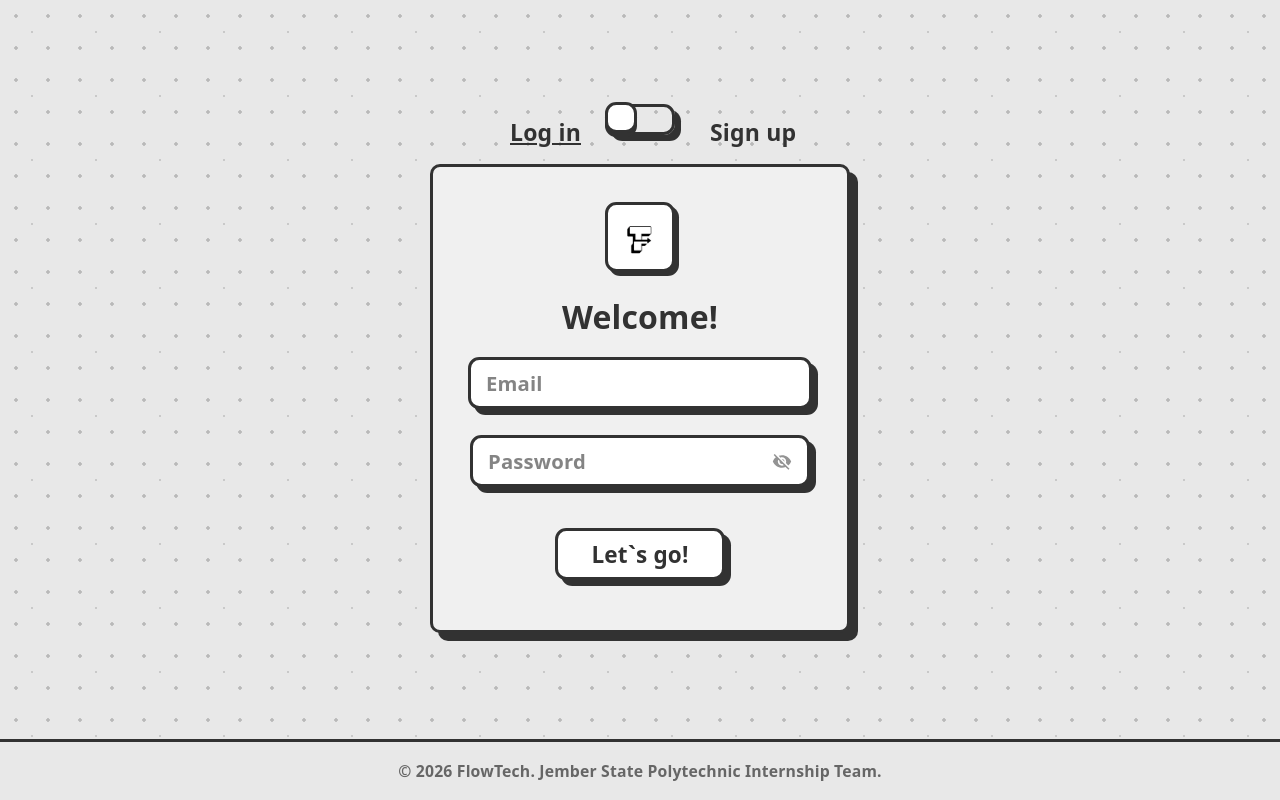
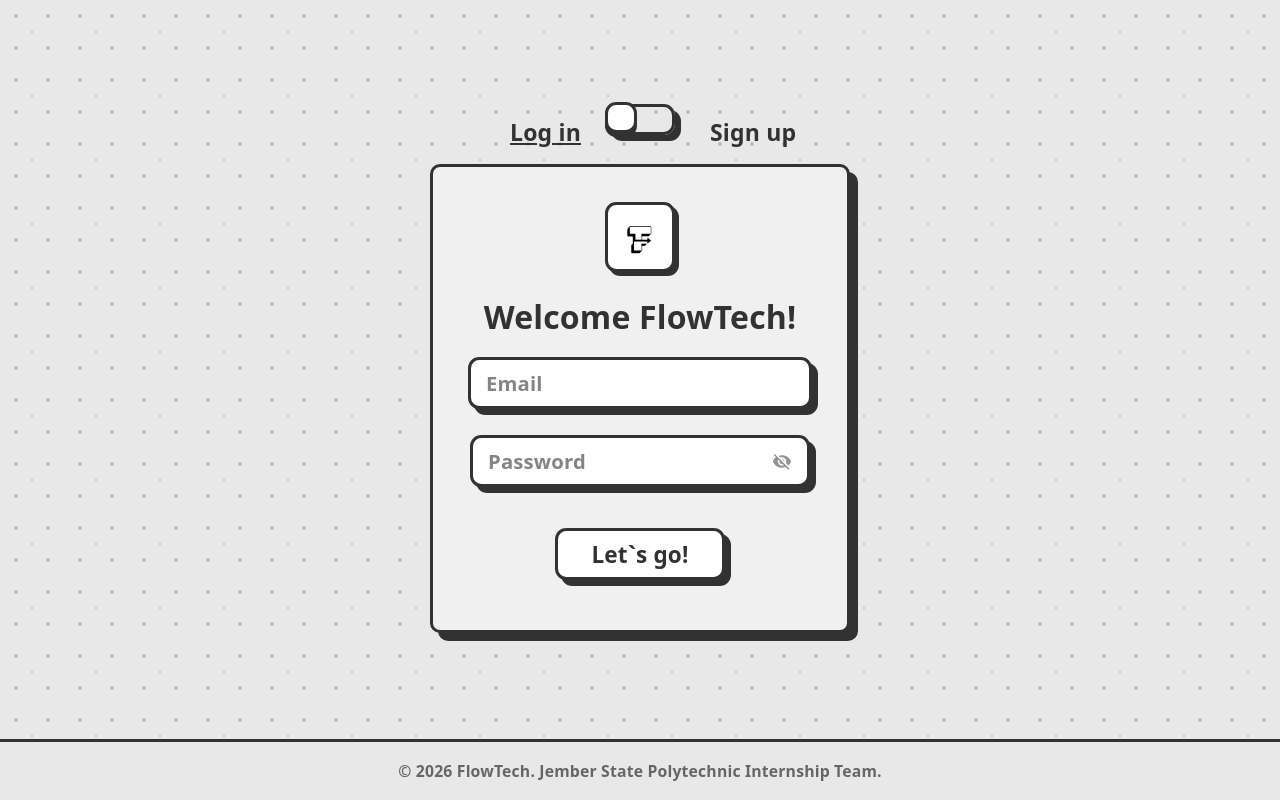
Before and after one commit to Pradimarhm/FE-Flow-Documentation_Website, a React (Vite) app: page /auth in a window 1280 px wide. Built offline with nearby package versions, Linux system fonts and the light colour scheme.

Commit message:
update nama

```diff
--- a/src/pages/login.jsx
+++ b/src/pages/login.jsx
@@ -170,7 +170,7 @@ export default function Login() {
                   />
                 </div>
                 <div className="mb-[5px] text-[32px] font-black text-center text-[var(--main-color)]">
-                  Welcome!
+                  Welcome FlowTech!
                 </div>
                 {error && (
                   <div className="bg-[#fee2e2] text-[#dc2626] px-[15px] py-[10px] rounded-lg text-base font-semibold w-full text-center border-2 border-[#dc2626] box-border">
```
